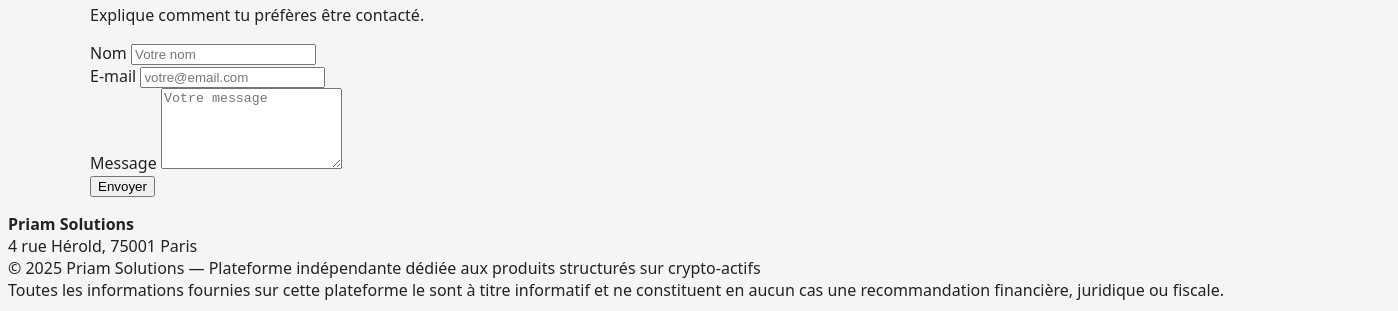
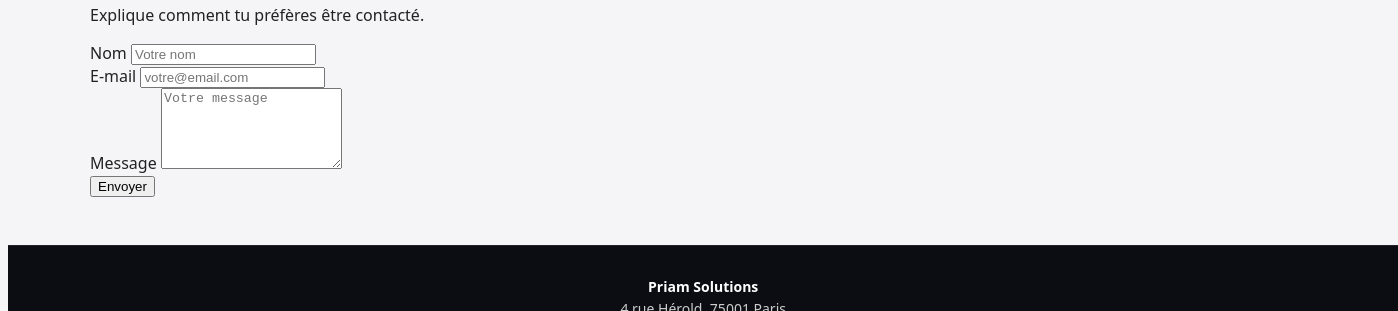
Before and after one commit to GuillaumeVerliac/Test, a plain HTML site: page contact.html in a window 1280 px wide. Shown: the part 155-466 px from the top of the page, 1398 px wide, since content can reach past the window. Drawn offline with Linux system fonts and the light colour scheme.

Commit message:
Update styles.css

```diff
--- a/assets/css/styles.css
+++ b/assets/css/styles.css
@@ -91,10 +91,13 @@ body {
 }
 
 /* FOOTER – style sombre type page contact */
+
+/* Cible à la fois <footer> simple et <footer class="site-footer"> */
+footer,
 .site-footer {
-  background-color: #0b0d12;                      /* fond sombre comme l'ancien site */
+  background-color: #0b0d12;
   color: #ccc;
-  font-size: 0.875rem;                            /* petite police */
+  font-size: 0.875rem;
   padding: 30px 5%;
   border-top: 1px solid #222;
   text-align: center;
@@ -102,8 +105,9 @@ body {
   margin-top: 3rem;
 }
 
-/* wrapper interne (ex: <div class="container footer-inner">) */
-.footer-inner {
+/* Cible à la fois .footer-inner (nouveau) et .footer-container (ancien) */
+.footer-inner,
+.footer-container {
   max-width: 800px;
   margin: 0 auto;
   line-height: 1.6;
@@ -113,17 +117,19 @@ body {
   gap: 8px;
 }
 
-/* bloc texte principal */
-.footer-inner p {
+.footer-inner p,
+.footer-container p {
   margin: 0;
 }
 
-.footer-inner strong {
+.footer-inner strong,
+.footer-container strong {
   color: #fff;
   font-weight: bold;
 }
 
-/* liens du footer */
+/* liens du footer (ancien & nouveau) */
+footer a,
 .site-footer a {
   color: #ccc;
   text-decoration: underline;
@@ -131,11 +137,12 @@ body {
   transition: color 0.2s ease;
 }
 
+footer a:hover,
 .site-footer a:hover {
   color: #ffffff;
 }
 
-/* ligne du bas : mentions + icônes sociales (LinkedIn, etc.) */
+/* ligne du bas : mentions + LinkedIn */
 .footer-bottom {
   margin-top: 12px;
   display: flex;
@@ -171,15 +178,14 @@ body {
 }
 
 .social-link:hover svg {
-  fill: var(--primary-color, #72abdd);
+  fill: #72abdd;
   transform: translateY(-1px);
 }
 
 .social-link:hover {
-  border-color: var(--primary-color, #72abdd);
+  border-color: #72abdd;
 }
 
-/* petite adaptation mobile */
 @media (max-width: 480px) {
   .footer-bottom {
     flex-direction: row;
```
